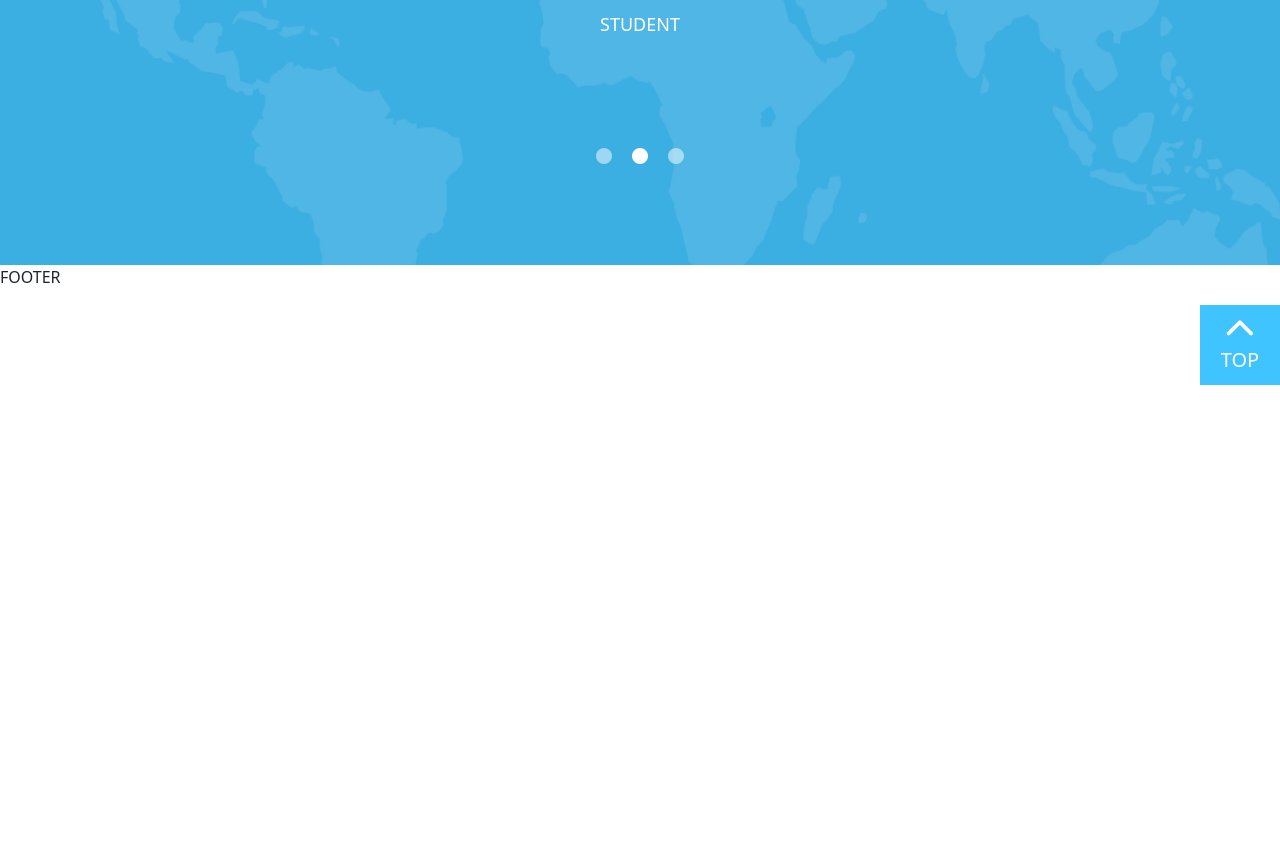
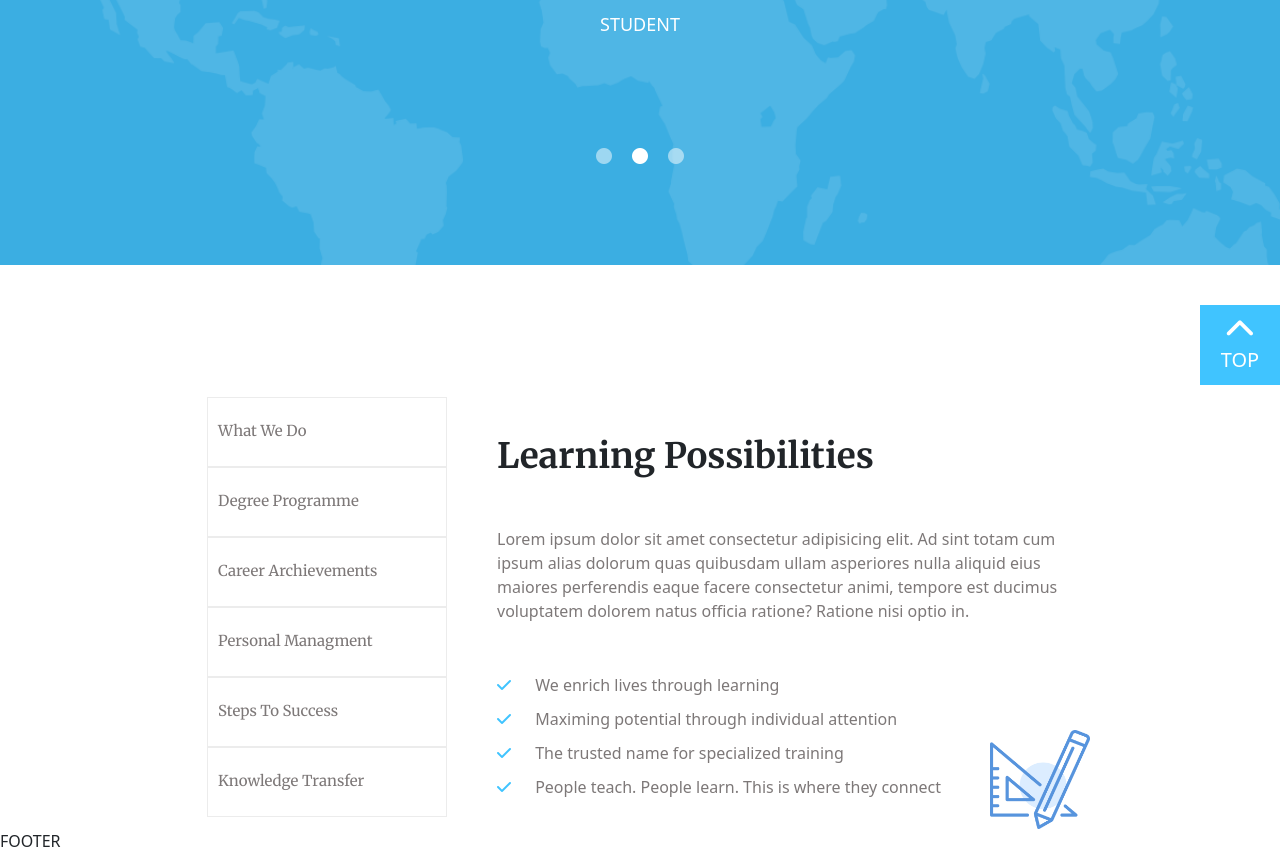
Before and after one commit to GiuliaSardell/proj-html-vuejs, a Vue app: page / in a window 1280 px wide. Shown: the part 3328-4181 px from the top of the page. Before the commit the page ends 3713 px from the top, so only its background shows below. Built offline with nearby package versions, Linux system fonts and the light colour scheme.

Commit message:
possibilities part

```diff
--- a/src/assets/style/vars.scss
+++ b/src/assets/style/vars.scss
@@ -1,3 +1,5 @@
 $primary-color: #40C4FF;
 
+$secondary-color: #7D7878;
+
 $title-font: 'merriweather';
--- a/src/components/ColorSection.vue
+++ b/src/components/ColorSection.vue
@@ -49,6 +49,7 @@ export default {
   height: 800px;
   width: 100%;
   position: relative;
+  margin-bottom: 120px;
 
   .container-colorSection{
     @include center;
--- a/src/components/Header.vue
+++ b/src/components/Header.vue
@@ -8,8 +8,8 @@
 
       <nav>
         <ul>
-          <li v-for="(item,index) in links" :key="index">
-            <a href="#">{{item}}</a>
+          <li v-for="(link,index) in links" :key="index">
+            <a href="#">{{link}}</a>
           </li>
         </ul>
       </nav>
--- a/src/components/Main.vue
+++ b/src/components/Main.vue
@@ -4,6 +4,7 @@
     <SectionRow />
     <SectionColumn />
     <ColorSection />
+    <PossibilitiesSection />
 
   </main>
 </template>
@@ -14,6 +15,7 @@ import Subject from './Subject.vue';
 import SectionRow from './SectionColumn.vue';
 import SectionColumn from './SectionRow.vue';
 import ColorSection from './ColorSection.vue';
+import PossibilitiesSection from './PossibilitiesSection.vue';
 
 
 export default {
@@ -23,6 +25,7 @@ export default {
     SectionColumn,
     SectionRow,
     ColorSection,
+    PossibilitiesSection,
   }
 }
 </script>
--- /dev/null
+++ b/src/components/PossibilitiesSection.vue
@@ -0,0 +1,163 @@
+<template>
+
+  <div class="section">
+    <div class="container container-possibilities">
+      <div class="container-left">
+        <div
+        class="left"
+        v-for="(item, index) in itemsList" :key="index">
+          <span>{{item.title}}</span>
+        </div>
+      </div>
+      <div class="right">
+        <h2>Learning Possibilities</h2>
+        <p>Lorem ipsum dolor sit amet consectetur adipisicing elit. Ad sint totam cum ipsum alias dolorum quas quibusdam ullam asperiores nulla aliquid eius maiores perferendis eaque facere consectetur animi, tempore est ducimus voluptatem dolorem natus officia ratione? Ratione nisi optio in.</p>
+        <ul>
+          <li
+          v-for="(item, index) in itemsList" :key="index"
+          >
+            <i
+            v-show="item.icon"
+            class="fas fa-check"></i>
+            <span v-if="item.icon" >
+              {{item.listPossibilities}}
+            </span>
+          </li>
+        </ul>
+      </div>
+
+      <div class="container-img-possibilities">
+        <img src="../assets/img/h12-tabs-icon-1.png" alt="">
+      </div>
+
+    </div>
+  </div>
+</template>
+
+<script>
+export default {
+  name: 'PossibilitiesSection',
+  data(){
+    return{
+      itemsList:[
+        {
+          title:'What We Do',
+          listPossibilities: 'We enrich lives through learning',
+          icon: true
+        },
+        {
+          title: 'Degree Programme',
+          listPossibilities: 'Maximing potential through individual attention',
+          icon: true
+        },
+        {
+          title: 'Career Archievements',
+          listPossibilities: 'The trusted name for specialized training',
+          icon: true
+        },
+        {
+          title: 'Personal Managment',
+          listPossibilities: 'People teach. People learn. This is where they connect',
+          icon: true
+        },
+        {
+          title:'Steps To Success',
+          icon: false
+        },
+        {
+          title: 'Knowledge Transfer',
+          icon: false
+
+        }
+
+      ]
+    }
+  }
+}
+
+</script>
+
+<style lang="scss">
+@import '../assets/style/vars.scss';
+@import '../assets/style/mixins.scss';
+
+.container-possibilities{
+  @include center;
+  width: 900px !important;
+  position: relative;
+
+  .container-left{
+    @include center;
+    flex-direction: column;
+    .left{
+
+      @include center (align);
+      height: 70px;
+      width: 240px;
+      border: 1px solid #ECECEC;
+      margin-left: 5px;
+      &:hover, &:active{
+        background-color: #FCFCFC;
+        border-left: 5px solid $primary-color;
+        span{
+          color: $primary-color;
+        }
+      }
+
+
+      span{
+        font-family: $title-font;
+        margin: 10px;
+        font-size: 15px;
+        color: $secondary-color;
+      }
+
+    }
+
+  }
+
+  .right{
+    margin-left: 50px;
+
+    h2{
+      font-family: $title-font;
+      font-weight: bold;
+      font-size: 35px;
+      margin-top: 50px;
+    }
+    p{
+      margin: 50px 0;
+      color: $secondary-color;
+    }
+    ul{
+      color: $secondary-color;
+      padding: 0;
+      list-style: none;
+      margin: 30px 0;
+      li{
+        margin: 10px 0;
+
+        i{
+          color: $primary-color;
+        }
+
+        span{
+          margin: 10px 20px;
+        }
+      }
+
+    }
+  }
+
+  .container-img-possibilities{
+    position: absolute;
+    bottom: 0;
+    right: 0;
+    width: 100px;
+    img{
+      width: 100%;
+    }
+  }
+}
+
+</style>
```
